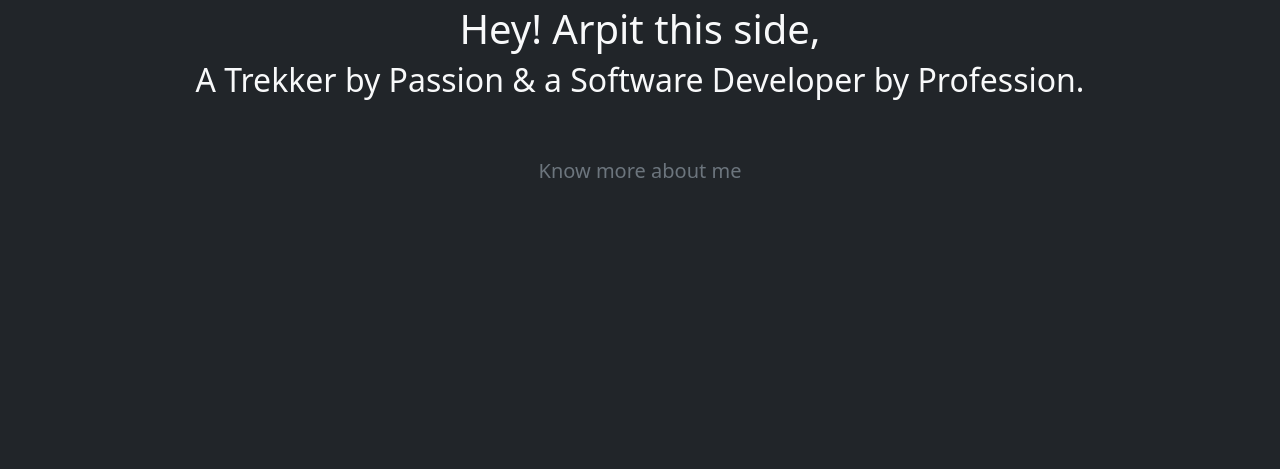
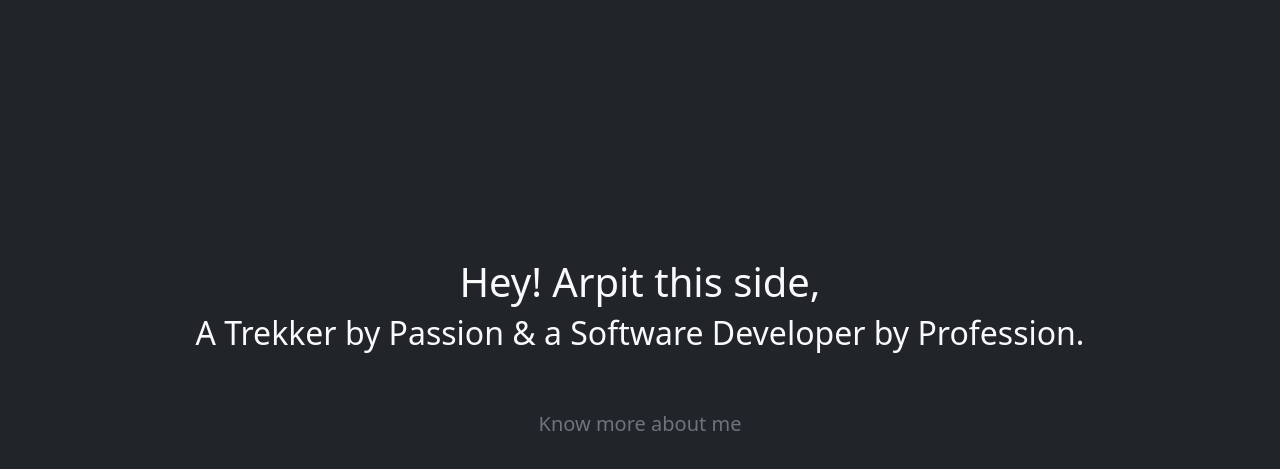
Before and after one commit to code-arpit/code-arpit.github.io, a plain HTML site: page index.html in a window 1280 px wide. Shown: the part 63-532 px from the top of the page. Drawn offline with nearby package versions, Linux system fonts and the light colour scheme.

Commit message:
fixes welcome section and fixes insta link

```diff
--- a/index.html
+++ b/index.html
@@ -70,7 +70,7 @@
           <li class="nav-item icon">
             <a
               class="nav-link text-light px-2"
-              href="https://www.instagram.com/14arpitjain/"
+              href="https://www.instagram.com/_jain_arpit_14_/"
               target="_blank"
             >
               <i class="bi bi-instagram fs-4"></i>
@@ -96,9 +96,12 @@
         <!-- </div> -->
       </div>
     </nav>
-    <div class="container" id="welcome">
-      <div class="text-light">
-        <div id="welcome-font" class="d-flex flex-column text-center">
+    <div
+      class="container text-light"
+      style="padding: 8%; margin-top: 8%; margin-bottom: 8%;"
+      id="welcome"
+    >
+      <div id="welcome-font" class="d-flex flex-column text-center my-5">
         <h1>Hey! Arpit this side,</h1>
         <h2>A Trekker by Passion & a Software Developer by Profession.</h2>
         <p>&nbsp;</p>
@@ -110,7 +113,6 @@
         </a>
       </div>
     </div>
-    </div>
 
     <script
       src="https://cdn.jsdelivr.net/npm/bootstrap@5.3.1/dist/js/bootstrap.bundle.min.js"
```
Lines whose indentation alone changed are shown as unchanged.
